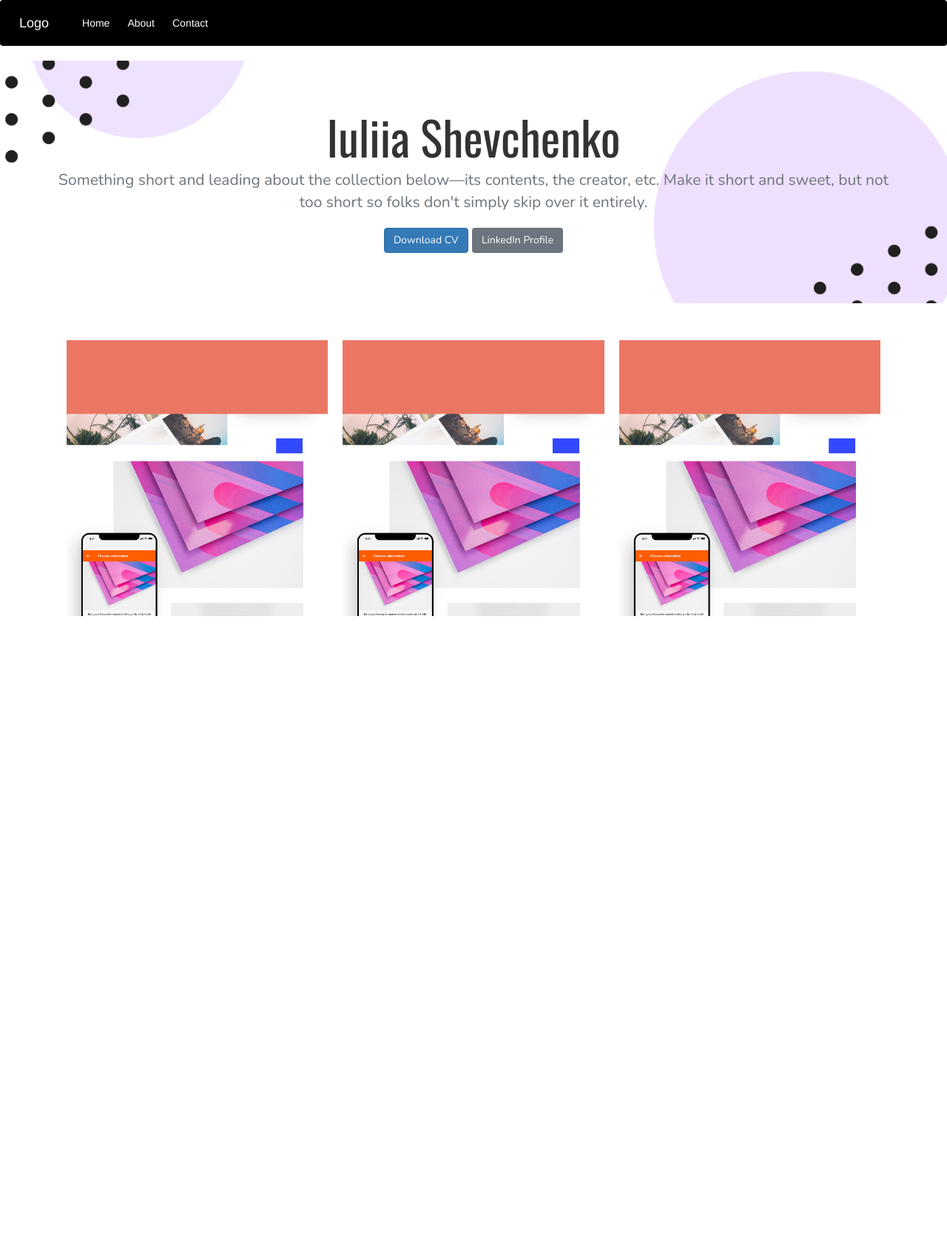
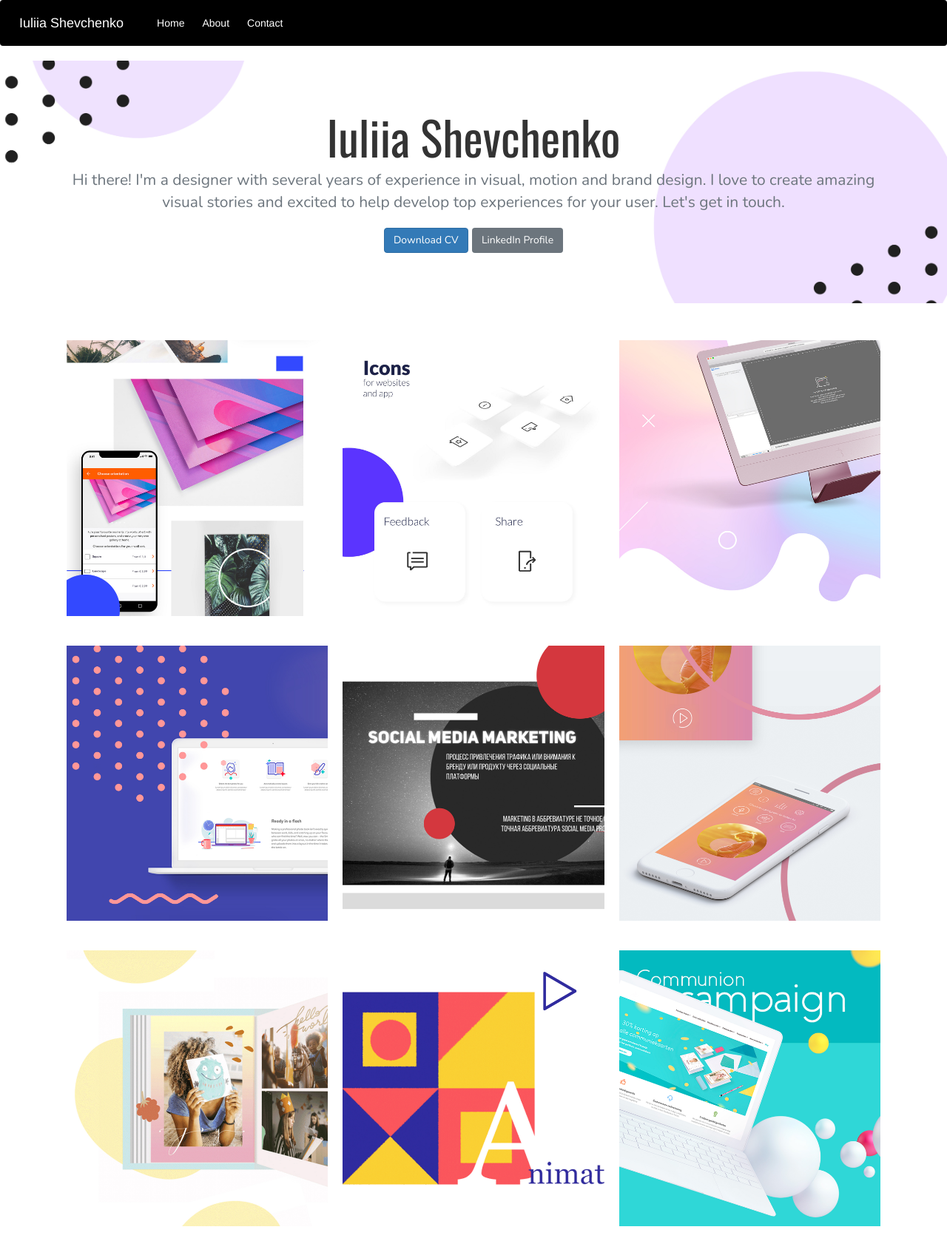
Before and after one commit to sathyanmurugan/yuliadesigns, a Flask app: template templates/portfolio.html in a window 1280 px wide. Shown: the whole page at 74% size. Before the commit the page ends 833 px from the top, so only its background shows below. Run offline with Flask 2, Linux system fonts and the light colour scheme; the template is opened without the code that fills it, so the values that code supplies are empty; some libraries are stand-ins or nearby versions.

Commit message:
added new images

```diff
--- a/static/main.css
+++ b/static/main.css
@@ -1,11 +1,12 @@
 body {
   padding: 0;
   margin: 0;
-  background: #ffffff;
+  background: #f7f7f7;;
 }
 /*--- navigation bar ---*/
 .navbar {
   background:#000000;
+
 }
 .nav-link,
 .navbar-brand {
@@ -21,6 +22,7 @@ body {
 .navbar-collapse {
   justify-content: flex-end;
 }
+
 .header {
   background-image: url('../static/main.jpg');
   background-size: cover;
@@ -36,6 +38,7 @@ body {
   margin-bottom: 0;
   font-family: 'Nunito', serif;
  }
+
 
  .jumbotron-heading {
   font-family: 'Oswald', serif;
@@ -95,3 +98,12 @@ font-family: 'Abril Fatface', serif;
 div.col-xs-4.col-sm-4.col-md-4.col-lg-4{
   padding: 10px;
 }
+
+.text{
+  position: relative;
+  color: #fff;
+  font-family: 'Oswald', serif;
+  text-align: center;
+  top: 50%;
+  font-size: 30px;
+}
--- a/templates/portfolio.html
+++ b/templates/portfolio.html
@@ -25,7 +25,7 @@
 
     <header>
           <nav class="navbar navbar-expand-md">
-        <a class="navbar-brand" href="#">Logo</a>
+        <a class="navbar-brand" href="#">Iuliia Shevchenko</a>
         <button class="navbar-toggler navbar-dark" type="button" data-toggle="collapse" data-target="#main-navigation">
           <span class="navbar-toggler-icon"></span>
         </button>
@@ -49,7 +49,7 @@
       <section class="jumbotron text-center">
         <div class="container">
           <h1 class="jumbotron-heading">Iuliia Shevchenko</h1>
-          <p class="lead text-muted">Something short and leading about the collection below—its contents, the creator, etc. Make it short and sweet, but not too short so folks don't simply skip over it entirely.</p>
+          <p class="lead text-muted">Hi there! I'm a designer with several years of experience in visual, motion and brand design. I love to create amazing visual stories and excited to help develop top experiences for your user. Let's get in touch.</p>
           <p>
             <a href="#" class="btn btn-primary my-2">Download CV</a>
             <a href="https://www.linkedin.com/in/iuliia-shevchenko-9492bb141/" class="btn btn-secondary my-2" target="_blank">LinkedIn Profile</a>
@@ -65,31 +65,87 @@
       <div class="content">
       <img src="../static/card1.jpg" class="img-fluid">
       <div class="content-overlay">
-      <div class="text">Hello World</div>
+      <div class="text">Poster visual identity</div>
       </div>
     </div>
     </div>
 
     <div class="col-xs-4 col-sm-4 col-md-4 col-lg-4">
       <div class="content">
-      <img src="../static/card1.jpg" class="img-fluid">
+      <img src="../static/card2.jpg" class="img-fluid">
       <div class="content-overlay">
-      <div class="text">Hello World</div>
+      <div class="text">Icon set</div>
       </div>
     </div>
     </div>
 
      <div class="col-xs-4 col-sm-4 col-md-4 col-lg-4">
       <div class="content">
-      <img src="../static/card1.jpg" class="img-fluid">
+      <img src="../static/card3.jpg" class="img-fluid">
       <div class="content-overlay">
-      <div class="text">Hello World</div>
+      <div class="text">Editor UI</div>
       </div>
     </div>
     </div>
 </div>
 
+ <div class="row">
+    <div class="col-xs-4 col-sm-4 col-md-4 col-lg-4">
+      <div class="content">
+      <img src="../static/card4.jpg" class="img-fluid">
+      <div class="content-overlay">
+      <div class="text">AI website</div>
+      </div>
+    </div>
+    </div>
 
+    <div class="col-xs-4 col-sm-4 col-md-4 col-lg-4">
+      <div class="content">
+      <img src="../static/card5.jpg" class="img-fluid">
+      <div class="content-overlay">
+      <div class="text">Template</div>
+      </div>
+    </div>
+    </div>
+
+     <div class="col-xs-4 col-sm-4 col-md-4 col-lg-4">
+      <div class="content">
+      <img src="../static/card6.jpg" class="img-fluid">
+      <div class="content-overlay">
+      <div class="text">App redesign</div>
+      </div>
+    </div>
+    </div>
+</div>
+
+ <div class="row">
+    <div class="col-xs-4 col-sm-4 col-md-4 col-lg-4">
+      <div class="content">
+      <img src="../static/card7.jpg" class="img-fluid">
+      <div class="content-overlay">
+      <div class="text">Content hub</div>
+      </div>
+    </div>
+    </div>
+
+    <div class="col-xs-4 col-sm-4 col-md-4 col-lg-4">
+      <div class="content">
+      <img src="../static/card8.jpg" class="img-fluid">
+      <div class="content-overlay">
+      <div class="text">Motion studies</div>
+      </div>
+    </div>
+    </div>
+
+     <div class="col-xs-4 col-sm-4 col-md-4 col-lg-4">
+      <div class="content">
+      <img src="../static/card9.jpg" class="img-fluid">
+      <div class="content-overlay">
+      <div class="text">Campaign</div>
+      </div>
+    </div>
+    </div>
+</div>
 
 </div>
 </div>
```
Also changed, not shown: static/card1.jpg, static/card2.jpg (added), static/card3.jpg (added), static/card4.jpg (added), static/card5.jpg (added), static/card6.jpg (added), static/card7.jpg (added), static/card8.jpg (added), static/card9.jpg (added).
